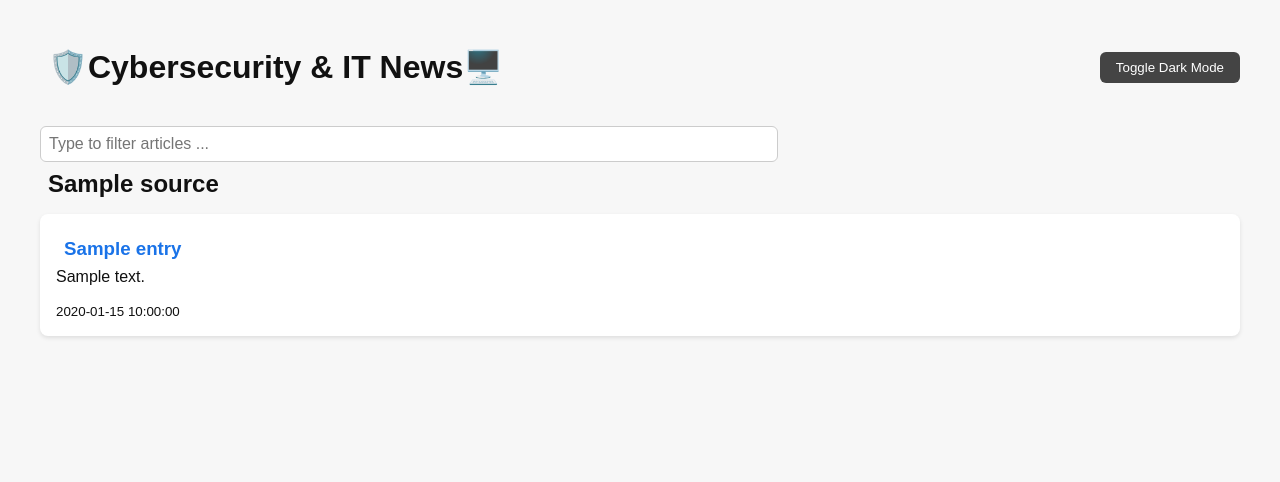
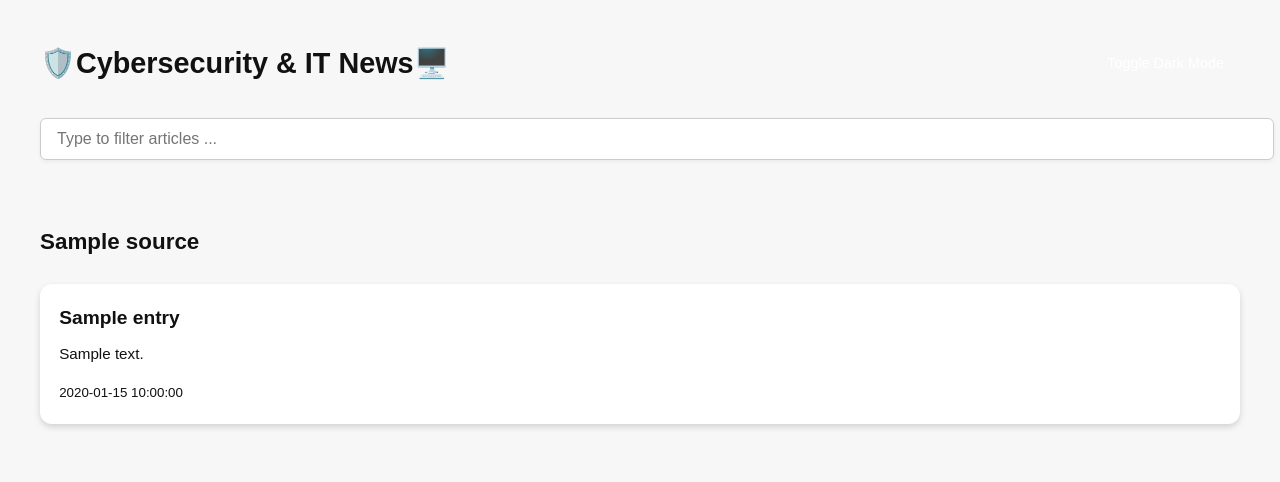
Before and after one commit to dc1ph-3r/RSS_Reader, a Flask app: template templates/index.html in a window 1280 px wide. Shown: the top 482 px of the page. Run offline with Flask 3, Linux system fonts and the light colour scheme; the template is opened without the code that fills it: most values are stand-ins (such as "Sample title", 1, 10 or a date in 2020).

Commit message:
making index.html prettier

```diff
--- a/templates/index.html
+++ b/templates/index.html
@@ -8,11 +8,13 @@
                 --bg: #f7f7f7;
                 --text: #111;
                 --card: #fff;
+                --access: #1a73e8;
             }
             body.dark {
                 --bg: #121212;
                 --text: #f0f0f0;
                 --card: #1e1e1e;
+                --accent: #4da6ff;
             }
             body {
                 background: var(--bg);
@@ -20,39 +22,97 @@
                 font-family: Arial, sans-serif;
                 padding: 2rem;
                 transition: background 0.3s, color 0.3s;
+                line-height: 1.6;
             }
-            .article {
-                margin: 1rem 0;
-                padding: 1rem;
-                background: var(--card);
-                border-radius: 8px;
-                box-shadow: 0 2px 4px rgba(0,0,0,0.1);
-            }
-            .summary { color: var(--text); margin-top: 0.5rem;}
-            a { color: #1a73e8; text-decoration: none; }
-            h1, h2, h3 { margin: 0.5rem;}
 
+            /* Header + Control */
             .controls {
                 display: flex;
                 justify-content: space-between;
                 align-items: center;
                 margin-bottom: 2rem;
             }
-            input[type="text"] {
-                padding: 0.5rem;
-                width: 60%;
-                font-size: 1rem;
-                border-radius: 6px;
-                border: 1px solid #ccc;
+            h1 {
+                margin: 0;
+                font-size: 1.8rem;
             }
             button.toggle {
                 padding: 0.5rem 1rem;
                 border: none;
                 border-radius: 6px;
                 cursor: pointer;
-                background: #444;
+                background: var(--accent);
                 color: white;
+                font-size: 0.9rem;
+                transition: background 0.2s;
             }
+            button.toggle-hover {
+                background: #0f5fcc;
+            }
+
+            /* Search Box */
+            input[type="text"] {
+                padding: 0.7rem 1rem;
+                width: 100%;
+                max-width: 100%;
+                font-size: 1rem;
+                border-radius: 6px;
+                border: 1px solid #ccc;
+                background: var(--card);
+                color: var(--text);
+                margin-bottom: 2rem;
+                box-shadow: 0 2px 4px rgba(0,0,0,0.05);
+            }
+
+            /* Source Headings*/
+            .source h2 {
+                margin-top: 2rem;
+                font-size: 1.4rem;
+                border-bottom: 2px solid var(--accent);
+                padding-bottom: 0.3rem;
+            }
+
+            /* Artcile Cards */
+            .article {
+                margin: 1.2rem 0;
+                padding: 1.2rem;
+                background: var(--card);
+                border-radius: 12px;
+                box-shadow: 0 3px 6px rgba(0,0,0,0.15);
+                transition: transform 0.2s, box-shadow 0.2s;
+            }
+            }
+      .article:hover {
+        transform: translateY(-3px);
+        box-shadow: 0 6px 12px rgba(0,0,0,0.25);
+      }
+
+      .article h3 {
+        margin: 0 0 0.5rem;
+        font-size: 1.2rem;
+      }
+      .article h3 a {
+        color: var(--accent);
+        text-decoration: none;
+      }
+      .article h3 a:hover {
+        text-decoration: underline;
+      }
+      .summary {
+        color: var(--text);
+        margin: 0.5rem 0 0.8rem;
+        font-size: 0.95rem;
+      }
+      .date {
+        font-size: 0.8rem;
+        color: #888;
+        display: flex;
+        align-items: center;
+      }
+      .date::before {
+        content: "🗓 ";
+        margin-right: 0.3rem;
+      }
         </style>
     </head>
     <body>
```
